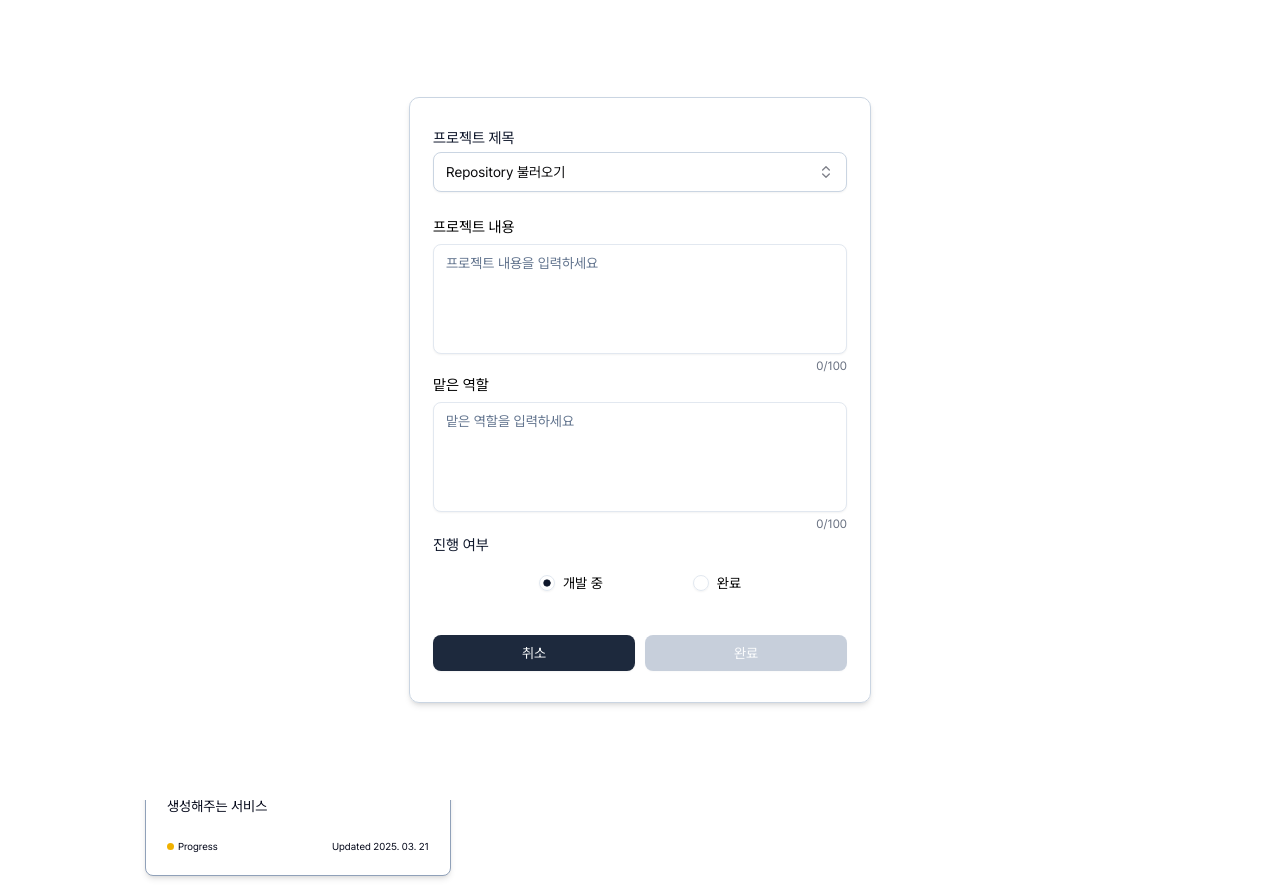
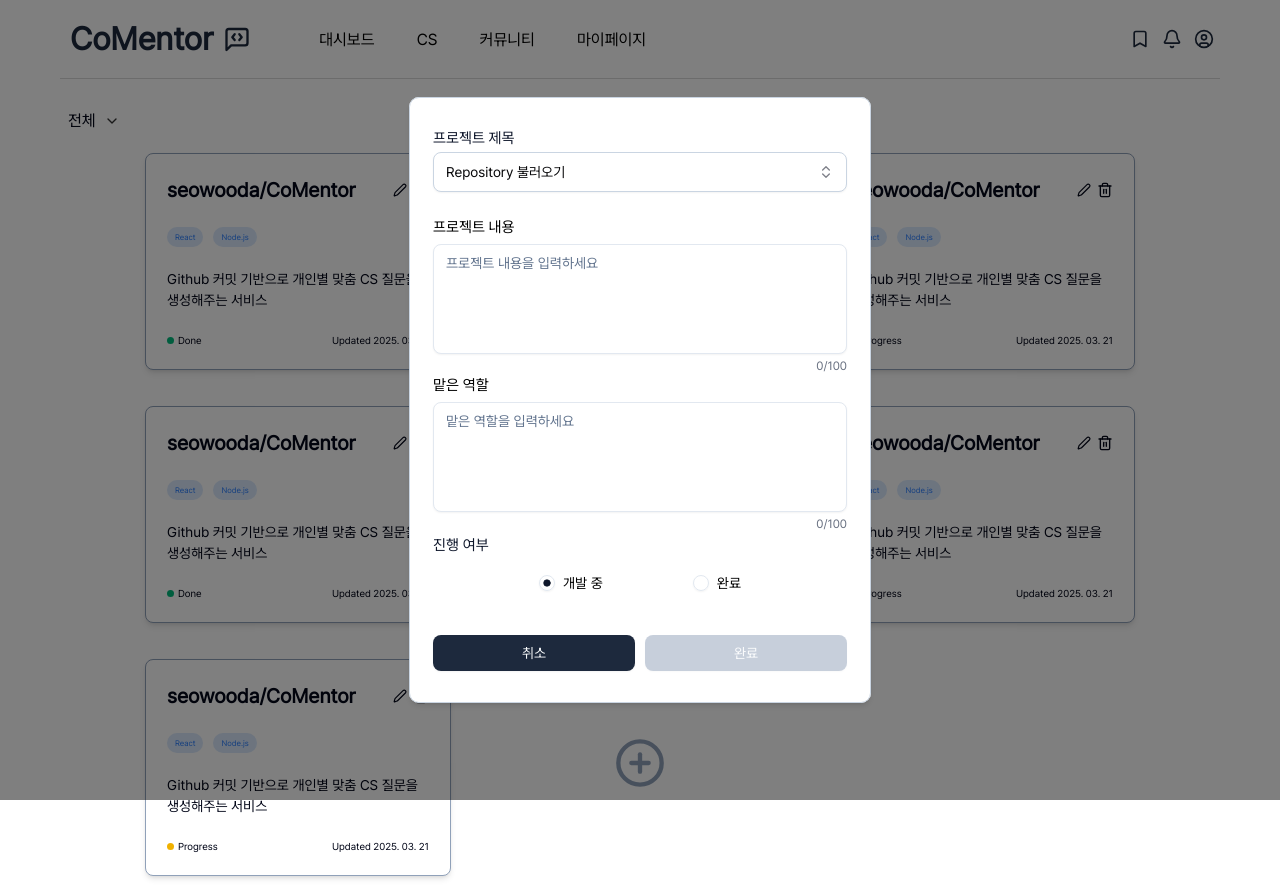
Before and after one commit to seowooda/comentor, a Next.js app: page /dashboard in a window 1280 px wide. Both pictures are taken after a click on the icon 640 px from the left and 763 px from the top of the page. Built offline with nearby package versions, Linux system fonts and the light colour scheme.

Commit message:
style: ProjectImportModal 배경 반투명 설정

```diff
--- a/src/components/ProjectImportModal/index.tsx
+++ b/src/components/ProjectImportModal/index.tsx
@@ -69,7 +69,7 @@
 
   return (
     <div
-      className="bg-opacity-50 fixed inset-0 z-50 flex items-center justify-center bg-white"
+      className="fixed inset-0 z-50 flex items-center justify-center bg-black/50"
       aria-modal="true"
       role="dialog"
     >
```
